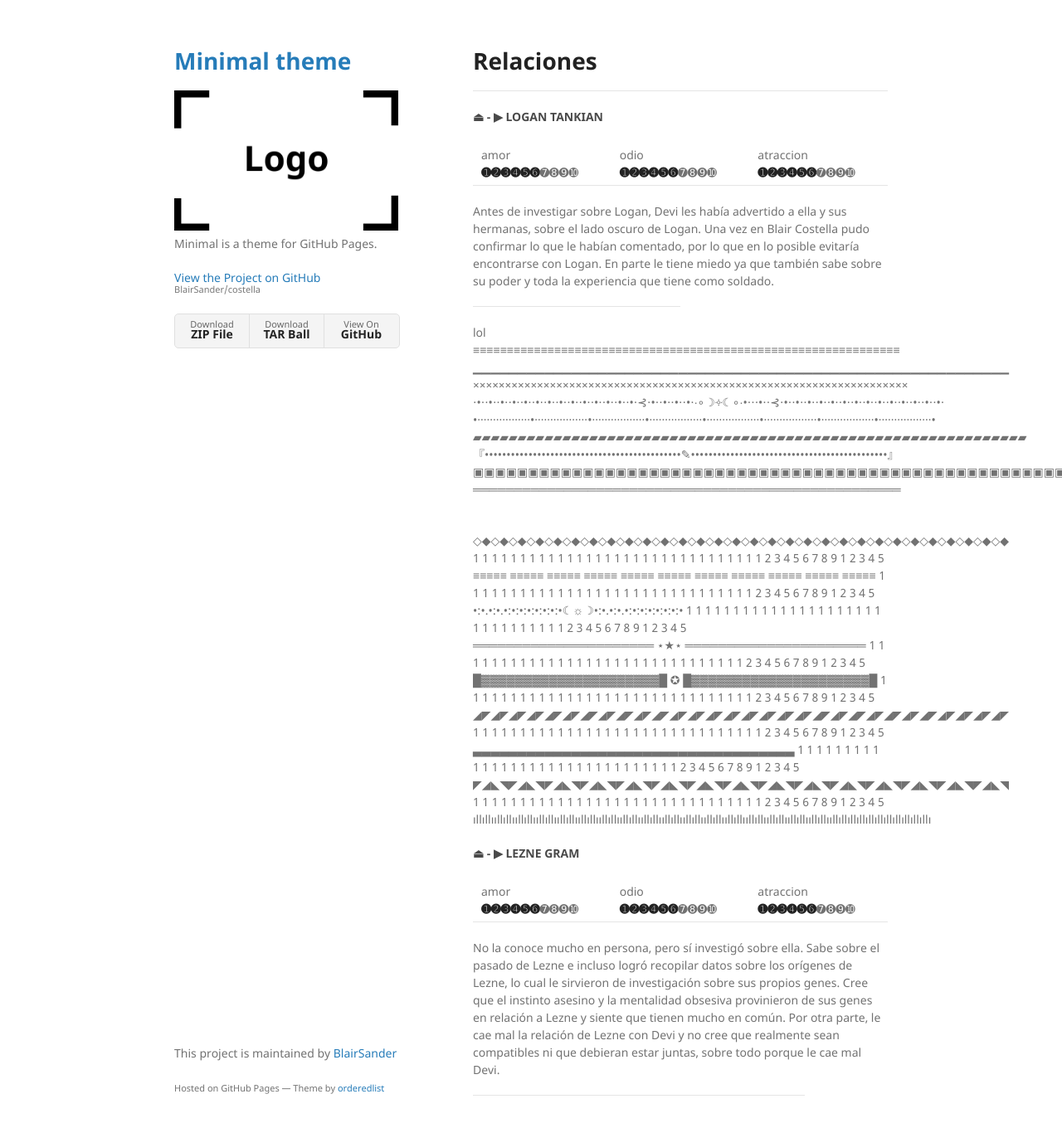
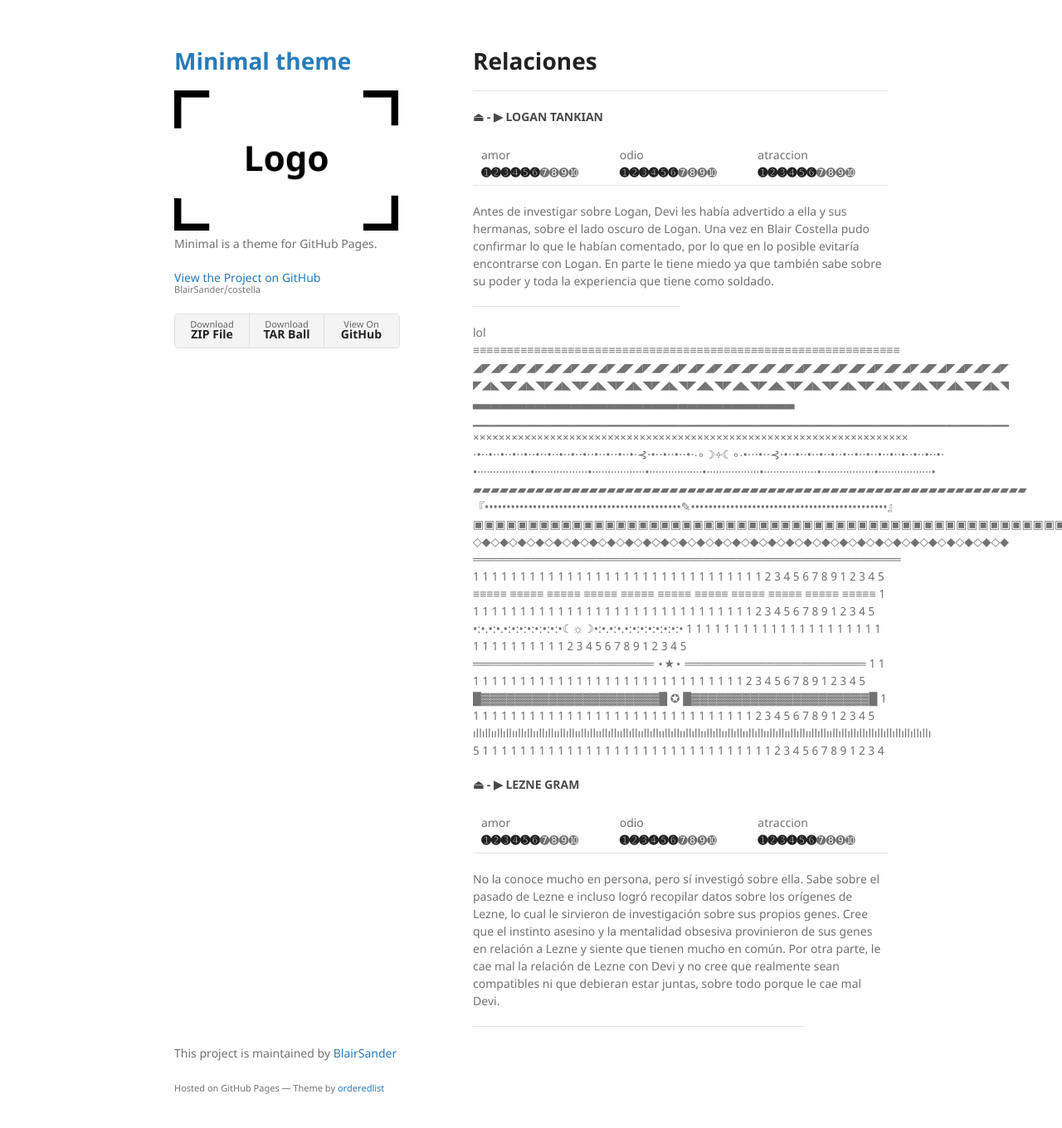
Before and after one commit to BlairSander/costella, a Jekyll site: the page built from relaciones.md, in a window 1280 px wide and 1391 px high. Shown: the top 1360 px of the window at 83% size. Built offline with Jekyll 4.4.1, drawn with Linux system fonts in a browser that asks for light colours; our own code applies the rules of GitHub Pages for plain Markdown files.

Commit message:
Update relaciones.md

```diff
--- a/relaciones.md
+++ b/relaciones.md
@@ -14,6 +14,9 @@ Antes de investigar sobre Logan, Devi les había advertido a ella y sus hermanas
  <hr width="50%">
 lol
 <br>≡≡≡≡≡≡≡≡≡≡≡≡≡≡≡≡≡≡≡≡≡≡≡≡≡≡≡≡≡≡≡≡≡≡≡≡≡≡≡≡≡≡≡≡≡≡≡≡≡≡≡≡≡≡≡≡≡≡≡≡≡≡≡
+<br>◢◤◢◤◢◤◢◤◢◤◢◤◢◤◢◤◢◤◢◤◢◤◢◤◢◤◢◤◢◤◢◤◢◤◢◤◢◤◢◤◢◤◢◤◢◤◢◤◢◤◢◤◢◤◢◤◢◤◢◤
+<br>◤◢◣◥◤◢◣◥◤◢◣◥◤◢◣◥◤◢◣◥◤◢◣◥◤◢◣◥◤◢◣◥◤◢◣◥◤◢◣◥◤◢◣◥◤◢◣◥◤◢◣◥◤◢◣◥◤◢◣◥
+<br>▃▃▃▃▃▃▃▃▃▃▃▃▃▃▃▃▃▃▃▃▃▃▃▃▃▃▃▃▃▃▃▃▃▃▃▃
 <br>▁▁▁▁▁▁▁▁▁▁▁▁▁▁▁▁▁▁▁▁▁▁▁▁▁▁▁▁▁▁▁▁▁▁▁▁▁▁▁▁▁▁▁▁▁▁▁▁▁▁▁▁▁▁▁▁▁▁▁▁
 <br>××××××××××××××××××××××××××××××××××××××××××××××××××××××××××××××××××××
 <br>⋅•⋅⋅•⋅⋅•⋅⋅•⋅⋅•⋅⋅•⋅⋅•⋅⋅•⋅⋅•⋅⋅•⋅⋅•⋅⋅•⋅⋅•⋅⋅•⋅⊰⋅•⋅⋅•⋅⋅•⋅⋅•⋅∙∘☽༓☾∘∙•⋅⋅⋅•⋅⋅⊰⋅•⋅⋅•⋅⋅•⋅⋅•⋅⋅•⋅⋅•⋅⋅•⋅⋅•⋅⋅•⋅⋅•⋅⋅•⋅⋅•⋅⋅•⋅⋅•⋅
@@ -21,10 +24,8 @@ lol
 <br>▰▰▰▰▰▰▰▰▰▰▰▰▰▰▰▰▰▰▰▰▰▰▰▰▰▰▰▰▰▰▰▰▰▰▰▰▰▰▰▰▰▰▰▰▰▰▰▰▰▰▰▰▰▰▰▰▰▰▰▰▰▰
 <br>『•••••••••••••••••••••••••••••••••••••••••••••✎•••••••••••••••••••••••••••••••••••••••••••••』
 <br>▣▣▣▣▣▣▣▣▣▣▣▣▣▣▣▣▣▣▣▣▣▣▣▣▣▣▣▣▣▣▣▣▣▣▣▣▣▣▣▣▣▣▣▣▣▣▣▣▣▣▣▣▣▣▣▣▣▣▣▣▣▣
+<br>◇◆◇◆◇◆◇◆◇◆◇◆◇◆◇◆◇◆◇◆◇◆◇◆◇◆◇◆◇◆◇◆◇◆◇◆◇◆◇◆◇◆◇◆◇◆◇◆◇◆◇◆◇◆◇◆◇◆◇◆
 <br>════════════════════════════════════════════════════
-
-
-<br>◇◆◇◆◇◆◇◆◇◆◇◆◇◆◇◆◇◆◇◆◇◆◇◆◇◆◇◆◇◆◇◆◇◆◇◆◇◆◇◆◇◆◇◆◇◆◇◆◇◆◇◆◇◆◇◆◇◆◇◆
 1 1 1 1 1 1 1 1 1 1 1 1 1 1 1 1 1 1 1 1 1 1 1 1 1 1 1 1 1 1 1 2 3 4 5 6 7 8 9 1 2 3 4 5
 <br>≡≡≡≡≡ ≡≡≡≡≡ ≡≡≡≡≡ ≡≡≡≡≡ ≡≡≡≡≡ ≡≡≡≡≡ ≡≡≡≡≡ ≡≡≡≡≡ ≡≡≡≡≡ ≡≡≡≡≡ ≡≡≡≡≡
 1 1 1 1 1 1 1 1 1 1 1 1 1 1 1 1 1 1 1 1 1 1 1 1 1 1 1 1 1 1 1 2 3 4 5 6 7 8 9 1 2 3 4 5
@@ -34,14 +35,8 @@ lol
 1 1 1 1 1 1 1 1 1 1 1 1 1 1 1 1 1 1 1 1 1 1 1 1 1 1 1 1 1 1 1 2 3 4 5 6 7 8 9 1 2 3 4 5
 <br>█▓▓▓▓▓▓▓▓▓▓▓▓▓▓▓▓▓▓▓▓▓█ ✪ █▓▓▓▓▓▓▓▓▓▓▓▓▓▓▓▓▓▓▓▓▓█
 1 1 1 1 1 1 1 1 1 1 1 1 1 1 1 1 1 1 1 1 1 1 1 1 1 1 1 1 1 1 1 2 3 4 5 6 7 8 9 1 2 3 4 5
-<br>◢◤◢◤◢◤◢◤◢◤◢◤◢◤◢◤◢◤◢◤◢◤◢◤◢◤◢◤◢◤◢◤◢◤◢◤◢◤◢◤◢◤◢◤◢◤◢◤◢◤◢◤◢◤◢◤◢◤◢◤
-1 1 1 1 1 1 1 1 1 1 1 1 1 1 1 1 1 1 1 1 1 1 1 1 1 1 1 1 1 1 1 2 3 4 5 6 7 8 9 1 2 3 4 5
-<br>▃▃▃▃▃▃▃▃▃▃▃▃▃▃▃▃▃▃▃▃▃▃▃▃▃▃▃▃▃▃▃▃▃▃▃▃
-1 1 1 1 1 1 1 1 1 1 1 1 1 1 1 1 1 1 1 1 1 1 1 1 1 1 1 1 1 1 1 2 3 4 5 6 7 8 9 1 2 3 4 5
-<br>◤◢◣◥◤◢◣◥◤◢◣◥◤◢◣◥◤◢◣◥◤◢◣◥◤◢◣◥◤◢◣◥◤◢◣◥◤◢◣◥◤◢◣◥◤◢◣◥◤◢◣◥◤◢◣◥◤◢◣◥
-1 1 1 1 1 1 1 1 1 1 1 1 1 1 1 1 1 1 1 1 1 1 1 1 1 1 1 1 1 1 1 2 3 4 5 6 7 8 9 1 2 3 4 5
 <br>ıllıllııllıllııllıllııllıllııllıllııllıllııllıllııllıllııllıllııllıllııllıllııllıllııllıllııllıllııllıllııllıllııllıllııllıllıllıllıllıllıllıllıllıllıllı
-
+5 1 1 1 1 1 1 1 1 1 1 1 1 1 1 1 1 1 1 1 1 1 1 1 1 1 1 1 1 1 1 1 2 3 4 5 6 7 8 9 1 2 3 4
 
 #### ⏏ - ▶ LEZNE GRAM
 
```
